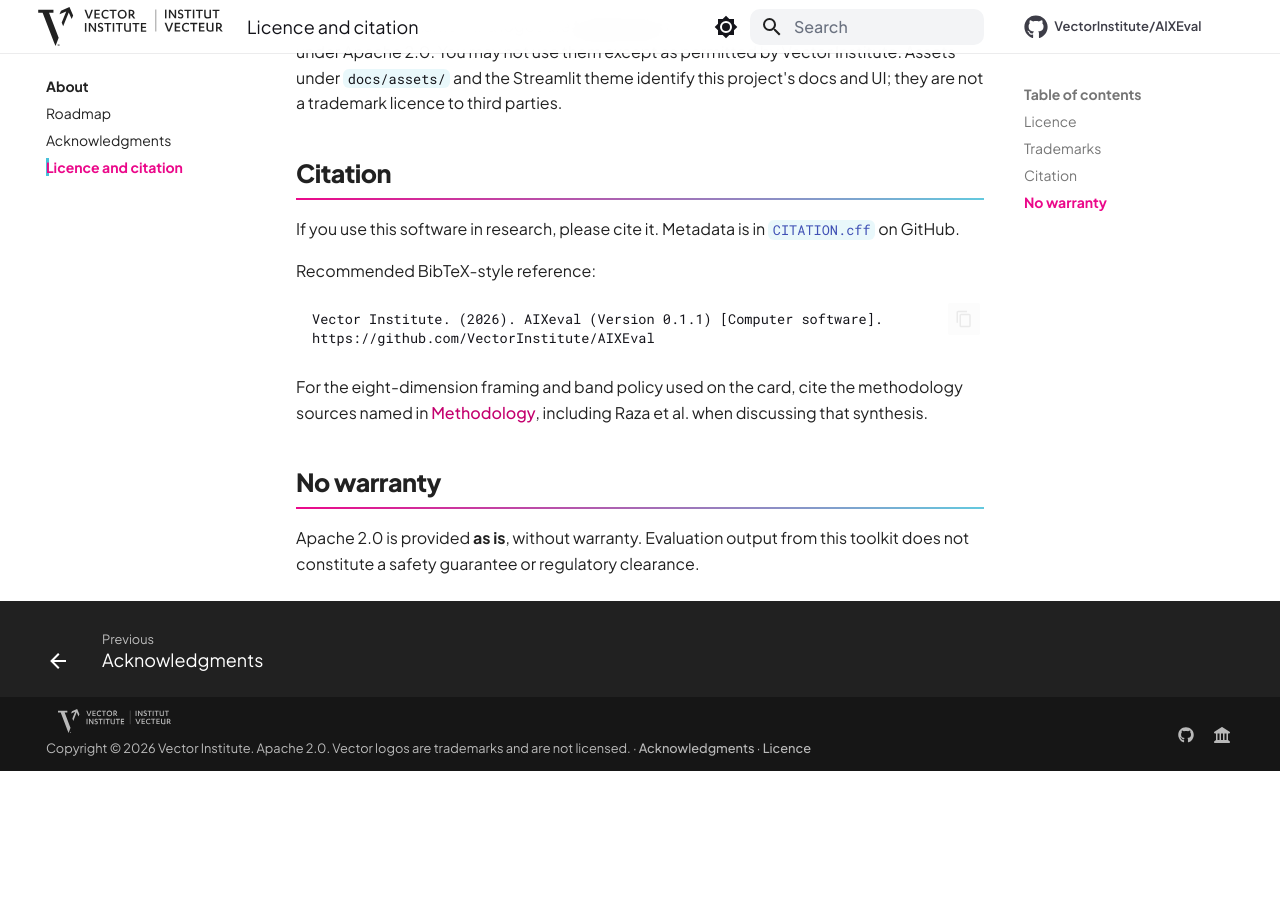
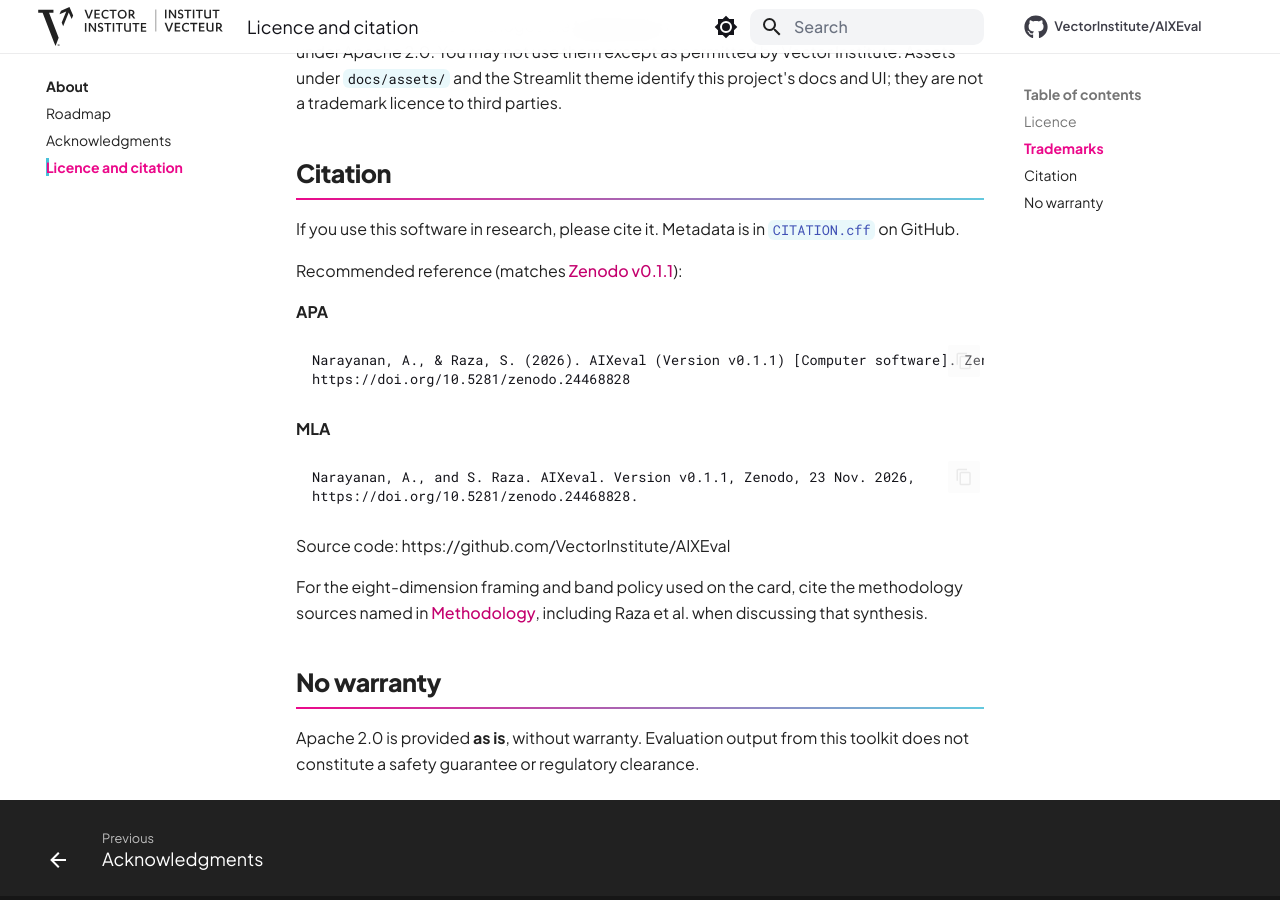
Before and after one commit to VectorInstitute/AIXEval, an MkDocs documentation site: the page built from docs/about/license-and-citation.md, in a window 1280 px wide and 900 px high, scrolled down 534 px. Built offline with MkDocs 1.6.1 and Material for MkDocs 9.7.7, drawn with Linux system fonts in a browser that asks for light colours; comment, search, counter and statistics services are not loaded; before the commit the page ends 1305 px from its top, so only the background shows below that.

Commit message:
Align release CI and citations with Zenodo v0.1.1; drop PyPI publish

````diff
--- a/docs/about/license-and-citation.md
+++ b/docs/about/license-and-citation.md
@@ -23,12 +23,23 @@ If you use this software in research, please cite it. Metadata is in
 [`CITATION.cff`](https://github.com/VectorInstitute/AIXEval/blob/main/CITATION.cff)
 on GitHub.
 
-Recommended BibTeX-style reference:
+Recommended reference (matches [Zenodo v0.1.1](https://doi.org/10.5281/zenodo.24468828)):
+
+**APA**
 
 ```text
-Vector Institute. (2026). AIXeval (Version 0.1.1) [Computer software].
-https://github.com/VectorInstitute/AIXEval
+Narayanan, A., & Raza, S. (2026). AIXeval (Version v0.1.1) [Computer software]. Zenodo.
+https://doi.org/10.5281/zenodo.24468828
 ```
+
+**MLA**
+
+```text
+Narayanan, A., and S. Raza. AIXeval. Version v0.1.1, Zenodo, 23 Nov. 2026,
+https://doi.org/10.5281/zenodo.24468828.
+```
+
+Source code: https://github.com/VectorInstitute/AIXEval
 
 For the eight-dimension framing and band policy used on the card, cite
 the methodology sources named in [Methodology](../methodology.md),
````
Also changed, not shown: README.md (+11 -2 lines), 2 other files.
